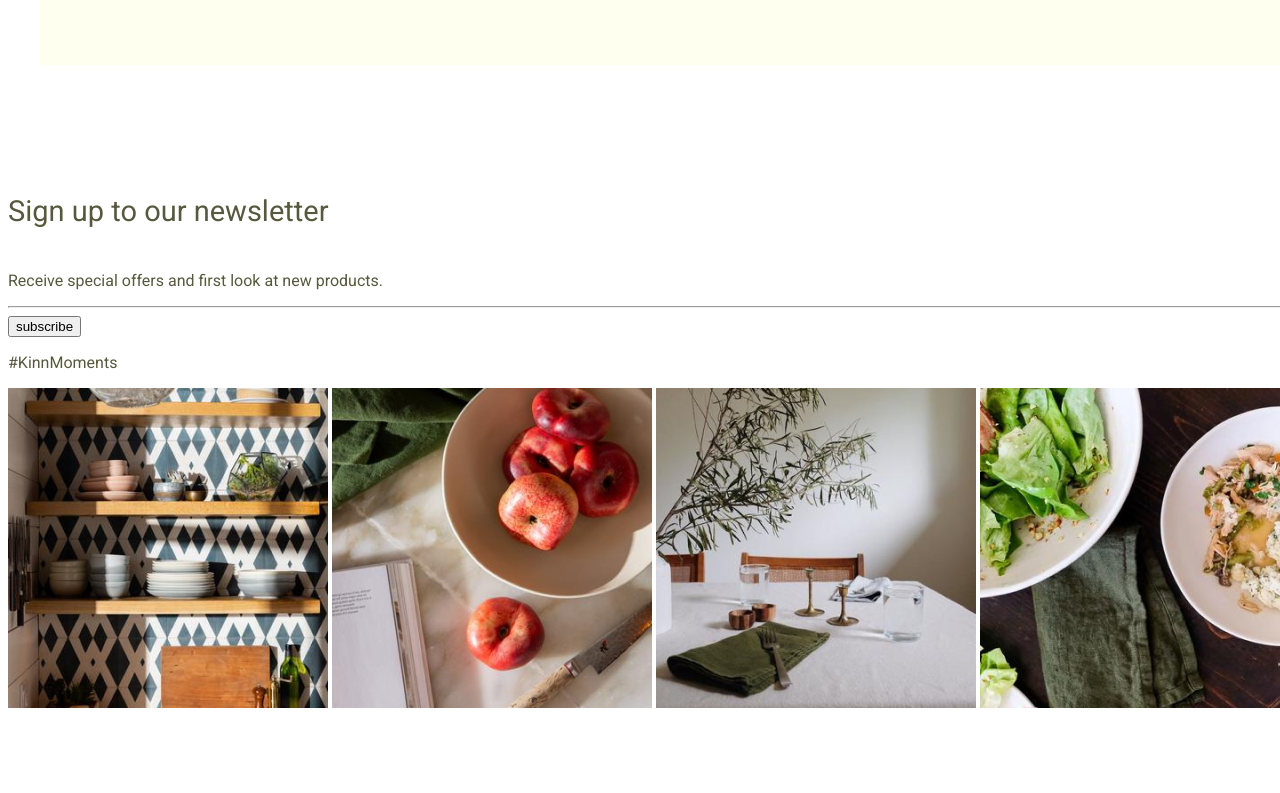
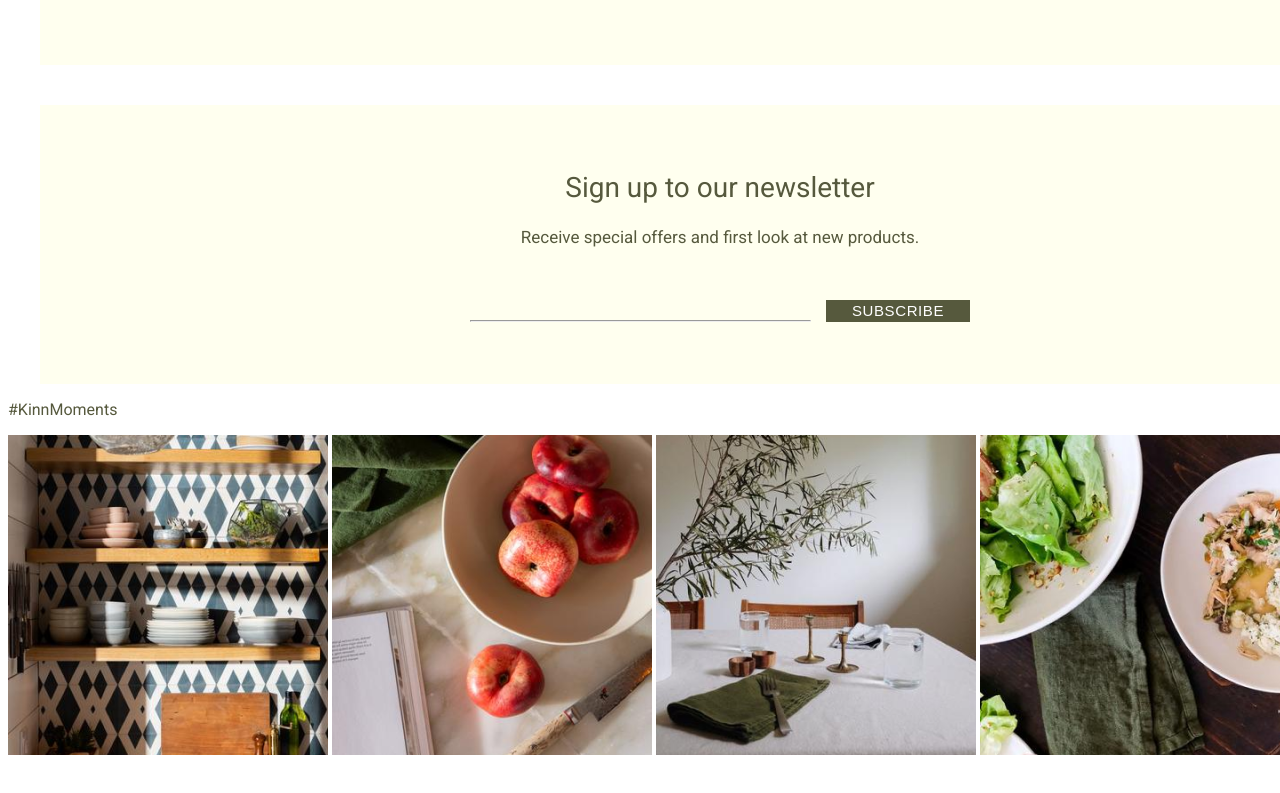
Before and after one commit to AlexandraBahdanava/Landing, a plain HTML site: page index.html in a window 1280 px wide. Shown: the part 4572-5365 px from the top of the page. Drawn offline with Linux system fonts and the light colour scheme.

Commit message:
feat: style the subscribe block in main according to the design layout

```diff
--- a/index.html
+++ b/index.html
@@ -118,12 +118,11 @@
 			</div>
 				<div class="image-examples-of-using-second">
 				<img src="images/examples-of-using-second.png" alt="image">
-
 		</section>
 
 		<section class="subscribe">
-			<p class="text-title"> Sign up to our newsletter </p>
-			<p>
+			<p class="text-title-in-subscribe"> Sign up to our newsletter </p>
+			<p class="text-in-subscribe">
 				Receive special offers and first look at new products.
 			</p>
 			<span> <hr> </span>
--- a/style.css
+++ b/style.css
@@ -323,14 +323,12 @@ a {
 	margin-top: 32px;
 }
 
-
 .examples-of-using-second {
 	background-color: #FFFFEF;
 	width: 1360px;
 	height: 1014px;
 	margin-left: 32px;
 	margin-top: 24px;
-
 }
 
 .examples-of-using-second div {
@@ -366,6 +364,49 @@ a {
 	margin-top: 32px;
 }
 
+
+.subscribe {
+	background-color: #FFFFEF;
+	text-align: center;
+	width: 1360px;
+	height: 279px;
+	margin-left: 32px;
+	margin-top: 40px;
+}
+
+.text-title-in-subscribe{
+	margin: 0;
+	font-size: 28px;
+	padding-top: 66px;
+}
+
+.text-in-subscribe {
+	font-size: 17px;
+	line-height: 28.8px;
+	padding-top: 2px;
+}
+
+.subscribe hr {
+	width: 339px;
+	margin-left: 430px;
+	margin-top: 51px;
+	float: left;
+}
+
+.subscribe button {
+	float: left;
+	width: 144px;
+	height: 22px;
+	font-size: 15px;
+	margin-top: 31px;
+	margin-left: 15px;
+	background-color: rgba(86, 89, 61, 1);
+	color: white;
+	letter-spacing: 0.6px;
+	text-transform: uppercase;
+	border: none;
+}
+
 footer {
 	float: left;
 	width: 1424px;
```
